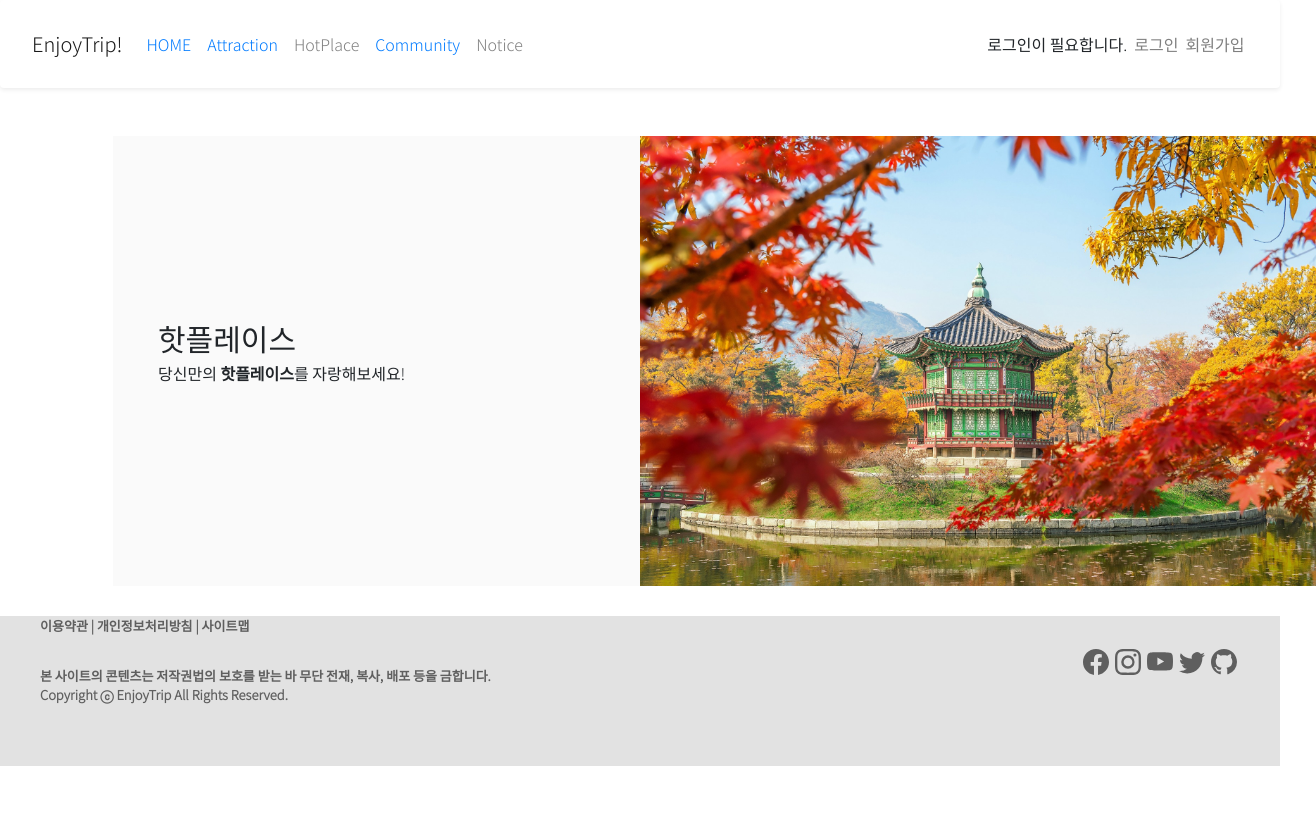
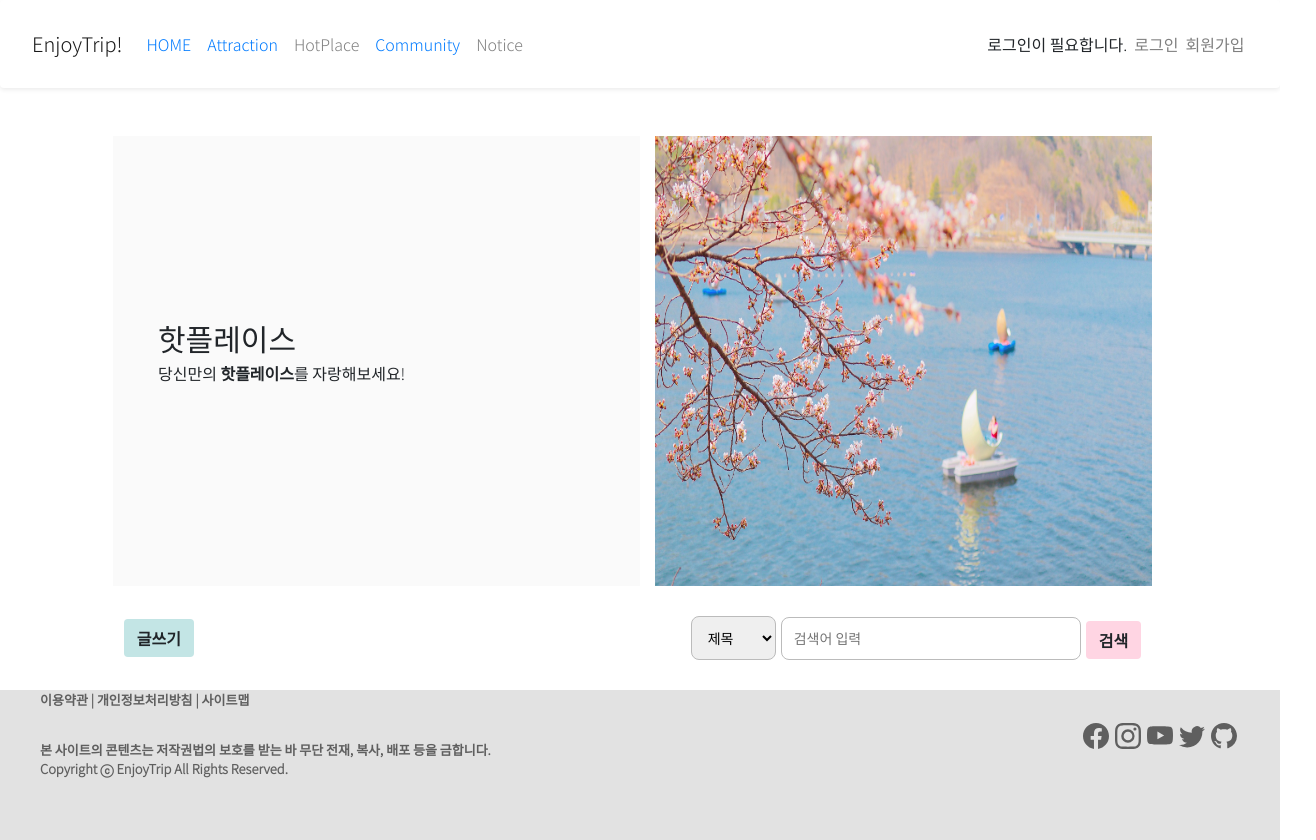
Before and after one commit to harinplz/Hadeul-i, a Vue app in the folder FE/enjoy-trip-front/: page /hotplace/list in a window 1280 px wide. Shown: the whole page, 1316 px wide, since content can reach past the window. Before the commit the page ends 800 px from the top, so only its background shows below. Built offline with nearby package versions, Linux system fonts and the light colour scheme.

Commit message:
feat: HotplaceList.vue 검색 창 구현 #27

```diff
--- a/FE/enjoy-trip-front/src/components/hotplace/HotplaceList.vue
+++ b/FE/enjoy-trip-front/src/components/hotplace/HotplaceList.vue
@@ -1,6 +1,19 @@
 <template>
   <div>
     <hotplace-header></hotplace-header>
+    <div id="submitSearch" class="row g-0 align-items-center flex-column-reverse flex-md-row">
+        <div class="col-md-6">
+            <button type="button" class="btn" style="background-color: #c3e5e5;"><b>글쓰기</b></button>
+        </div>
+        <div class="search col-md-6">
+            <select class="searchSelect">
+                <option>제목</option>
+                <option>인기순</option>
+            </select>
+            <input class="searchInput" type="text" placeholder="검색어 입력">
+            <button type="button" class="btn searchBtn" style="background-color: #FFD5E3"><b>검색</b></button>
+        </div>
+    </div>
   </div>
 </template>
 
@@ -12,6 +25,35 @@ export default {
 }
 </script>
 
-<style>
+<style scoped>
+#submitSearch{
+    width: 83%;
+    margin: 30px auto;
+}
+.search{
+    position: relative;
+    text-align: right;
+    padding-right: 30px;
+}
+.searchSelect {
+    border: 1px solid #bbb;
+    border-radius: 8px;
+    padding: 10px 12px;
+    font-size: 14px;
+}
+.searchInput {
+    margin-left: 5px;
+    width: 300px;
+    border: 1px solid #bbb;
+    border-radius: 8px;
+    padding: 10px 12px;
+    font-size: 14px;
+    display: inline;
+}
+.searchBtn {
+    margin-left: 5px;
+    display: inline;
+}
+
 
 </style>
--- a/FE/enjoy-trip-front/src/components/hotplace/include/HotplaceHeader.vue
+++ b/FE/enjoy-trip-front/src/components/hotplace/include/HotplaceHeader.vue
@@ -27,7 +27,6 @@
 #hotplace-desc {
     background-color: #FAFAFA;
     height: 450px;
-    float: left;
 }
 #hotplace-pic {
     height: 450px;
@@ -40,10 +39,9 @@
     font-size: 30px;
 }
 .img {
-    position: absolute;
-    top: 0;
-    left: 0;
-    widows: 100%;
+    width: 100%;
     height: 100%;
+    overflow: hidden;
+    margin: 0 auto;
 }
 </style>
```
Also changed, not shown: FE/enjoy-trip-front/src/assets/img/hotplace-header-img.jpg, FE/enjoy-trip-front/src/assets/img/hotplace-header-img1.jpg (added).
